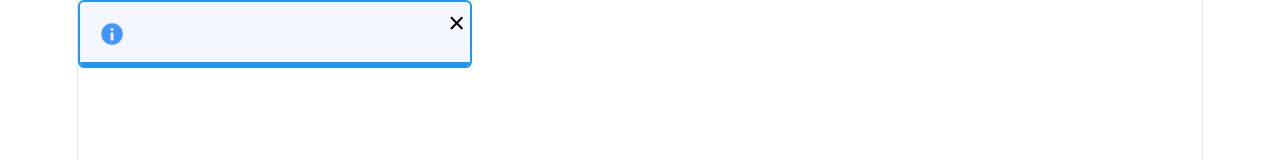
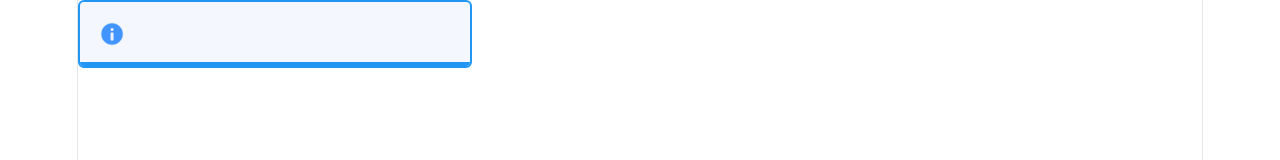
Before and after one commit to kiran-kharsel/toast-notification, a React (Vite) app: page / in a window 1280 px wide. Shown: the top 160 px of the page. Built offline with nearby package versions, Linux system fonts and the light colour scheme.

Commit message:
feat: conditionally render optional elements

```diff
--- a/src/toast-notification/ToastNotification.jsx
+++ b/src/toast-notification/ToastNotification.jsx
@@ -13,7 +13,7 @@ const NotificationTypes = {
 }
 
 function ToastNotification(props) {
-    const {id = '',title='', desc='', onRemove = ()=>{}, cta ='', type = 'info'} = props;
+    const {id = '',title='', desc='', onRemove, cta ='', type = 'info'} = props;
 
 
     function handleRemove(){
@@ -22,16 +22,16 @@ function ToastNotification(props) {
 
   return (
     <div className='toast'>
-        <button onClick={handleRemove} className='toast-close'>&times;</button>
+        {!!onRemove && <button onClick={handleRemove} className='toast-close'>&times;</button>}
         <div className="toast-content">
             <div className="toast-info">
                 <img className='info-icon' height={'24px'} width={'24px'} src={NotificationTypes[type]} alt="" />
                 <div className="toast-title-desc">
                     <span>{title}</span>
-                    <span>{desc}</span>
+                    {!!desc && <span>{desc}</span>}
                 </div>
             </div>
-            <div className="toast-cta">{cta}</div>
+            {!!cta && <div className="toast-cta">{cta}</div>}
         </div>
         <div className="toast-progress"></div>
     </div>
```
